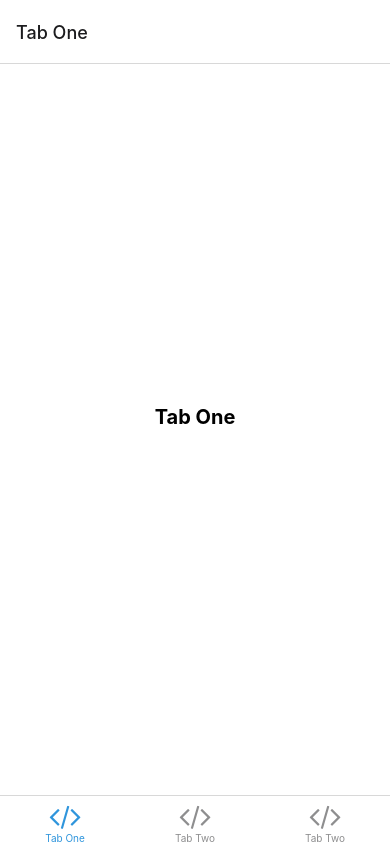
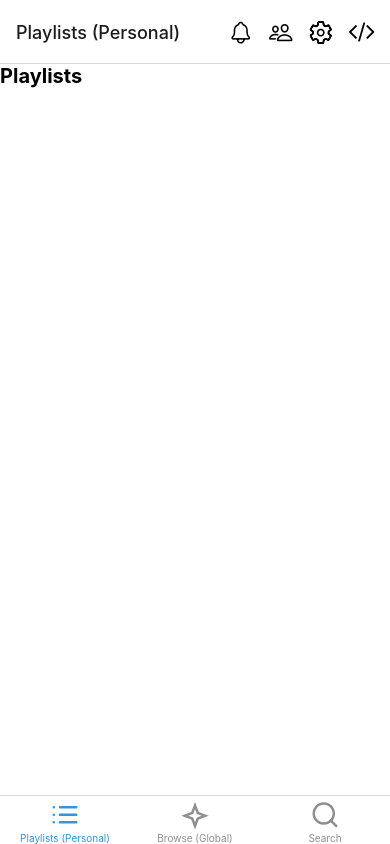
Before and after one commit to bryanat/fullstack-playlist, a React Native app in the folder FS-REACT/: screen /TabOne in a window 390 px wide. Built offline with nearby package versions, Linux system fonts and the light colour scheme; what expo-linking would draw is missing.

Commit message:
Add core app layout flow using react navigation

```diff
--- a/FS-REACT/navigation/index.tsx
+++ b/FS-REACT/navigation/index.tsx
@@ -3,12 +3,14 @@
  * https://reactnavigation.org/docs/getting-started
  *
  */
-import { FontAwesome } from '@expo/vector-icons';
+import { FontAwesome, Ionicons, Feather, MaterialCommunityIcons } from '@expo/vector-icons';
 import { createBottomTabNavigator } from '@react-navigation/bottom-tabs';
 import { NavigationContainer, DefaultTheme, DarkTheme } from '@react-navigation/native';
 import { createNativeStackNavigator } from '@react-navigation/native-stack';
 import * as React from 'react';
-import { ColorSchemeName, Pressable } from 'react-native';
+import { ColorSchemeName, Pressable, View } from 'react-native';
+import { createMaterialTopTabNavigator } from '@react-navigation/material-top-tabs';
+
 
 import Colors from '../constants/Colors';
 import useColorScheme from '../hooks/useColorScheme';
@@ -18,6 +20,12 @@ import TabTwoScreen from '../screens/TabTwoScreen';
 import TabThreeScreen from '../screens/TabThreeScreen';
 import { RootStackParamList, RootTabParamList, RootTabScreenProps } from '../types';
 import LinkingConfiguration from './LinkingConfiguration';
+import FriendslistModal from '../screens/topmenu/FriendslistModal';
+import NotificationsModal from '../screens/topmenu/NotificationsModal';
+import SettingsModal from '../screens/topmenu/SettingsModal';
+import PlaylistScreen from '../screens/playlists/PlaylistScreen';
+import SearchScreen from '../screens/search/SearchScreen';
+import BrowseScreen from '../screens/browse/BrowseScreen';
 
 export default function Navigation({ colorScheme }: { colorScheme: ColorSchemeName }) {
   return (
@@ -36,6 +44,12 @@ function RootNavigator() {
     <Stack.Navigator>
       <Stack.Screen name="Root" component={BottomTabNavigator} options={{ headerShown: false }} />
       <Stack.Screen name="NotFound" component={NotFoundScreen} options={{ title: 'Oops!' }} />
+      <Stack.Group screenOptions={{ presentation: 'modal' }}>
+        <Stack.Screen name="Notifications" component={NotificationsModal} />
+        <Stack.Screen name="Friendslist" component={FriendslistModal} />
+        <Stack.Screen name="Settings" component={SettingsModal} />
+      </Stack.Group>
+      <Stack.Screen name="Experimental" component={ExperimentalScreensNavigator} />
     </Stack.Navigator>
   );
 }
@@ -51,44 +65,121 @@ function BottomTabNavigator() {
 
   return (
     <BottomTab.Navigator
-      initialRouteName="TabOne"
+      initialRouteName="Playlist"
       screenOptions={{
         tabBarActiveTintColor: Colors[colorScheme].tint,
       }}>
       <BottomTab.Screen
-        name="TabOne"
-        component={TabOneScreen}
-        options={({ navigation }: RootTabScreenProps<'TabOne'>) => ({
-          title: 'Tab One',
-          tabBarIcon: ({ color }) => <TabBarIcon name="code" color={color} />,
+        name="Playlist"
+        component={PlaylistScreen}
+        options={({ navigation }: RootTabScreenProps<'Playlist'>) => ({
+          title: 'Playlists (Personal)',
+          tabBarIcon: ({ color }) => <Feather name="list" color={color} size={30} style={{ marginBottom: -3 }} />,
+          headerRight: () => (
+            <View style={{ flexDirection: 'row' }}>
+              <Pressable
+              onPress={() => navigation.navigate('Notifications')}
+              style={({ pressed }) => ({
+                opacity: pressed ? 0.5 : 1,
+              })}
+              >
+                <Ionicons
+                  //name=() => bell-plus-outline if notifications
+                  name="notifications-outline"
+                  size={25}
+                  color={Colors[colorScheme].text}
+                  style={{ marginRight: 15 }}
+                />
+              </Pressable>
+              <Pressable
+                onPress={() => navigation.navigate('Friendslist')}
+                style={({ pressed }) => ({
+                  opacity: pressed ? 0.5 : 1,
+                })}
+              >
+                <Ionicons
+                  name="people-outline"
+                  size={25}
+                  color={Colors[colorScheme].text}
+                  style={{ marginRight: 15 }}
+                />
+              </Pressable>
+              <Pressable
+                onPress={() => navigation.navigate('Settings')}
+                style={({ pressed }) => ({
+                  opacity: pressed ? 0.5 : 1,
+                })}
+              >
+                <Ionicons
+                  name="settings-outline"
+                  size={25}
+                  color={Colors[colorScheme].text}
+                  style={{ marginRight: 15 }}
+                />
+              </Pressable>
+              <Pressable
+                onPress={() => navigation.navigate('Experimental')}
+                style={({ pressed }) => ({
+                  opacity: pressed ? 0.5 : 1,
+                })}
+              >
+                <FontAwesome
+                  name="code"
+                  size={25}
+                  color={Colors[colorScheme].text}
+                  style={{ marginRight: 15 }}
+                />
+              </Pressable>
+            </View>
+          )
         })}
       />
       <BottomTab.Screen
-        name="TabTwo"
-        component={TabTwoScreen}
+        name="Browse"
+        component={BrowseScreen}
         options={{
-          title: 'Tab Two',
-          tabBarIcon: ({ color }) => <TabBarIcon name="code" color={color} />,
+          title: 'Browse (Global)',
+          tabBarIcon: ({ color }) => <MaterialCommunityIcons name="star-four-points-outline" color={color} size={30} style={{ marginBottom: -3}} />,
         }}
       />
       <BottomTab.Screen
-        name="TabThree"
-        component={TabThreeScreen}
+        name="Search"
+        component={SearchScreen}
         options={{
-          title: 'Tab Two',
-          tabBarIcon: ({ color }) => <TabBarIcon name="code" color={color} />,
+          title: 'Search',
+          tabBarIcon: ({ color }) => <Feather name="search" color={color} size={30} style={{ marginBottom: -3}} />,
         }}
       />
     </BottomTab.Navigator>
   );
 }
 
-/**
- * You can explore the built-in icon families and icons on the web at https://icons.expo.fyi/
- */
-function TabBarIcon(props: {
-  name: React.ComponentProps<typeof FontAwesome>['name'];
-  color: string;
-}) {
-  return <FontAwesome size={30} style={{ marginBottom: -3 }} {...props} />;
+const Tab = createMaterialTopTabNavigator();
+
+function ExperimentalScreensNavigator() {
+  return (
+    <Tab.Navigator>
+      <Tab.Screen
+        name="TabOne"
+        component={TabOneScreen}
+        options={{
+          title: 'Playlists (Personal)',
+        }}
+      />
+      <Tab.Screen
+        name="Tab Two"
+        component={TabTwoScreen}
+        options={{
+          title:'Tab Two'
+        }}
+      />
+      <Tab.Screen
+        name="Tab Three"
+        component={TabThreeScreen}
+        options={{
+          title:'Tab Three'
+        }}
+      />
+    </Tab.Navigator>
+  )
 }
--- a/FS-REACT/package.json
+++ b/FS-REACT/package.json
@@ -16,6 +16,7 @@
   "dependencies": {
     "@expo/vector-icons": "^13.0.0",
     "@react-navigation/bottom-tabs": "^6.0.5",
+    "@react-navigation/material-top-tabs": "^6.2.4",
     "@react-navigation/native": "^6.0.2",
     "@react-navigation/native-stack": "^6.1.0",
     "expo": "~46.0.9",
@@ -30,7 +31,7 @@
     "expo-web-browser": "~11.0.0",
     "react": "18.0.0",
     "react-dom": "18.0.0",
-    "react-native": "0.69.5",
+    "react-native": "^0.69.6",
     "react-native-safe-area-context": "4.3.1",
     "react-native-screens": "~3.15.0",
     "react-native-web": "~0.18.7"
--- /dev/null
+++ b/FS-REACT/screens/browse/BrowseScreen.tsx
@@ -0,0 +1,22 @@
+// Playlist
+
+import { StyleSheet,  } from 'react-native';
+import { Text, View } from '../../components/Themed';
+
+export default function BrowseScreen() {
+  return (
+    <View style={styles.topView}>
+      <Text style={styles.topText}>Browse</Text>
+    </View>
+  );
+}
+
+const styles = StyleSheet.create({
+  topView: {
+    flex: 1,
+  },
+  topText: {
+    fontSize: 20,
+    fontWeight: 'bold',
+  },
+});
--- /dev/null
+++ b/FS-REACT/screens/playlists/PlaylistScreen.tsx
@@ -0,0 +1,22 @@
+// Playlist
+
+import { StyleSheet,  } from 'react-native';
+import { Text, View } from '../../components/Themed';
+
+export default function PlaylistScreen() {
+  return (
+    <View style={styles.topView}>
+      <Text style={styles.topText}>Playlists</Text>
+    </View>
+  );
+}
+
+const styles = StyleSheet.create({
+  topView: {
+    flex: 1,
+  },
+  topText: {
+    fontSize: 20,
+    fontWeight: 'bold',
+  },
+});
--- /dev/null
+++ b/FS-REACT/screens/search/SearchScreen.tsx
@@ -0,0 +1,22 @@
+// Playlist
+
+import { StyleSheet } from 'react-native';
+import { Text, View } from '../../components/Themed';
+
+export default function SearchScreen() {
+  return (
+    <View style={styles.topView}>
+      <Text style={styles.topText}>Search</Text>
+    </View>
+  );
+}
+
+const styles = StyleSheet.create({
+  topView: {
+    flex: 1,
+  },
+  topText: {
+    fontSize: 20,
+    fontWeight: 'bold',
+  },
+});
--- /dev/null
+++ b/FS-REACT/screens/topmenu/FriendslistModal.tsx
@@ -0,0 +1,31 @@
+/**
+ * Friendslist
+ */
+
+import { StatusBar } from 'expo-status-bar';
+import { Platform, StyleSheet } from 'react-native';
+
+import { Text, View } from '../../components/Themed';
+
+export default function FriendslistModal() {
+  return (
+    <View style={styles.topView}>
+      <Text style={styles.topText}>Modal</Text>
+
+      {/* Use a light status bar on iOS to account for the black space above the modal */}
+      <StatusBar style={Platform.OS === 'ios' ? 'light' : 'auto'} />
+    </View>
+  );
+}
+
+const styles = StyleSheet.create({
+  topView: {
+    flex: 1,
+    alignItems: 'center',
+    justifyContent: 'center',
+  },
+  topText: {
+    fontSize: 20,
+    fontWeight: 'bold',
+  },
+});
--- /dev/null
+++ b/FS-REACT/screens/topmenu/NotificationsModal.tsx
@@ -0,0 +1,25 @@
+/**
+ * Notification
+ */
+
+import * as React from 'react'
+import { StyleSheet } from 'react-native'
+import { View, Text } from '../../components/Themed'
+
+export default function NotificationsModal() {
+  return (
+    <View style={styles.topView}>
+      <Text style={styles.topText}>Notifications</Text>
+    </View>
+  )
+}
+
+const styles = StyleSheet.create({
+  topView: {
+    flex: 1
+  },
+  topText: {
+    fontSize: 20,
+    fontWeight: 'bold',
+  }
+})
--- /dev/null
+++ b/FS-REACT/screens/topmenu/SettingsModal.tsx
@@ -0,0 +1,26 @@
+/**
+ * Settings
+ */
+
+import * as React from 'react'
+import { StyleSheet, Pressable } from 'react-native'
+import { View, Text } from '../../components/Themed'
+
+export default function SettingsModal() {
+
+  return (
+    <View style={styles.topView}>
+      <Text style={styles.topText}>Settings</Text>
+    </View>
+  )
+}
+
+const styles = StyleSheet.create({
+  topView: {
+    flex: 1
+  },
+  topText: {
+    fontSize: 20,
+    fontWeight: 'bold',
+  },
+})
```
Also changed, not shown: FS-REACT/types.tsx (+7 -0 lines), 2 other files (tests, documents, lock files or other folders).
